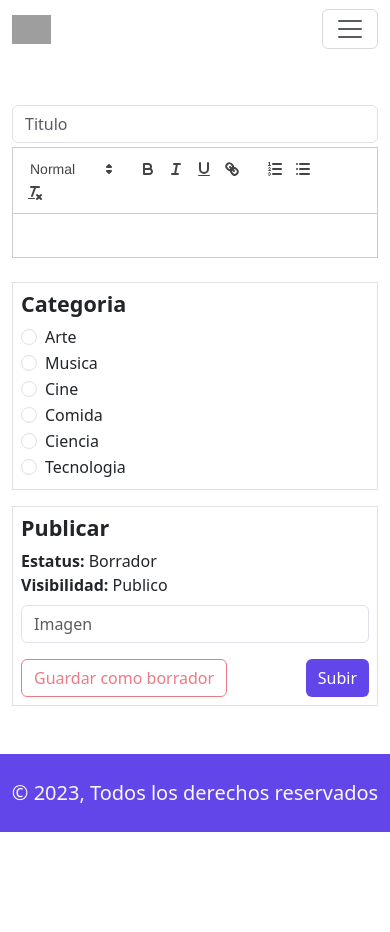
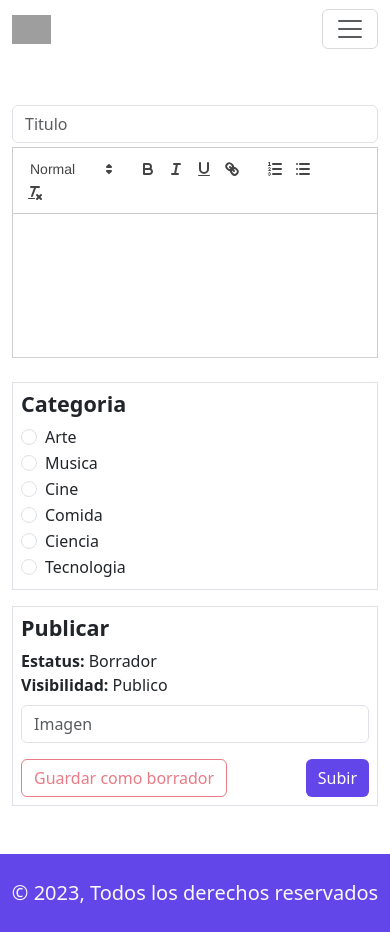
Before and after one commit to nicofara27/blog-front, a React (Create React App) app: page /subir in a window 390 px wide. Before the commit the page ends 844 px from the top, so only its background shows below. Built offline with nearby package versions, Linux system fonts and the light colour scheme; no server answers; grey boxes are pictures that could not be loaded.

Commit message:
Estilos para que el footer siempre este en la parte mas baja de la pagina y correcciones en el responsive

```diff
--- a/src/App.css
+++ b/src/App.css
@@ -1,5 +1,12 @@
 @import "bootstrap/dist/css/bootstrap.css";
 @import url("https://cdn.jsdelivr.net/npm/bootstrap-icons@1.10.5/font/bootstrap-icons.css");
+
+#root {
+  min-height: 100vh;
+  display: flex;
+  flex-direction: column;
+  justify-content: space-between;
+}
 
 /* Bootstrap */
 .fs-7 {
@@ -136,7 +143,6 @@
 }
 
 /* Pagina articulo individual */
-
 #art__imgContainer {
   height: 30vh;
 }
@@ -152,14 +158,22 @@ p img {
 }
 
 /* Pagina agregarArticulo */
+
 .formAgregar__titulo {
   height: 10%;
   margin-bottom: 1%;
 }
 .formAgregar__quill {
-  height: 90.4%;
+  height: 89%;
+}
+.quill {
+  height: 88%;
 }
 
+/* Footer */
+.footer {
+  width: 100%;
+}
 /* Responsive dispositivos md */
 @media (min-width: 768px) and (max-width: 992px) {
   /* Navbar */
@@ -179,6 +193,13 @@ p img {
   /* Pagina articulo individual */
   .pagArt__user {
     width: 90%;
+  }
+
+  /* Pagina agregar articulo */
+  .formAgregar__quill {
+    height: 25vh;
+    overflow-y: scroll;
+    border-bottom: 1px solid rgb(210, 210, 210);
   }
 }
 
@@ -222,4 +243,11 @@ p img {
   .pagArt__user {
     width: 100%;
   }
+
+  /* Pagina agregar articulo */
+  .formAgregar__quill {
+    height: 25vh;
+    overflow-y: scroll;
+    border-bottom: 1px solid rgb(210, 210, 210);
+  }
 }
```
